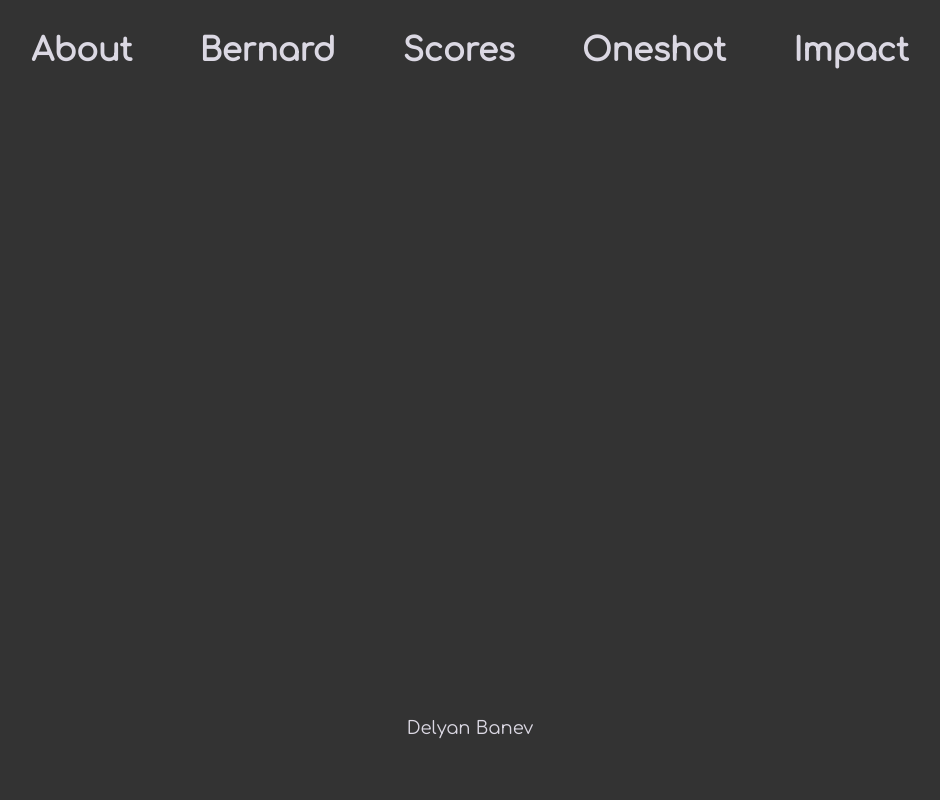
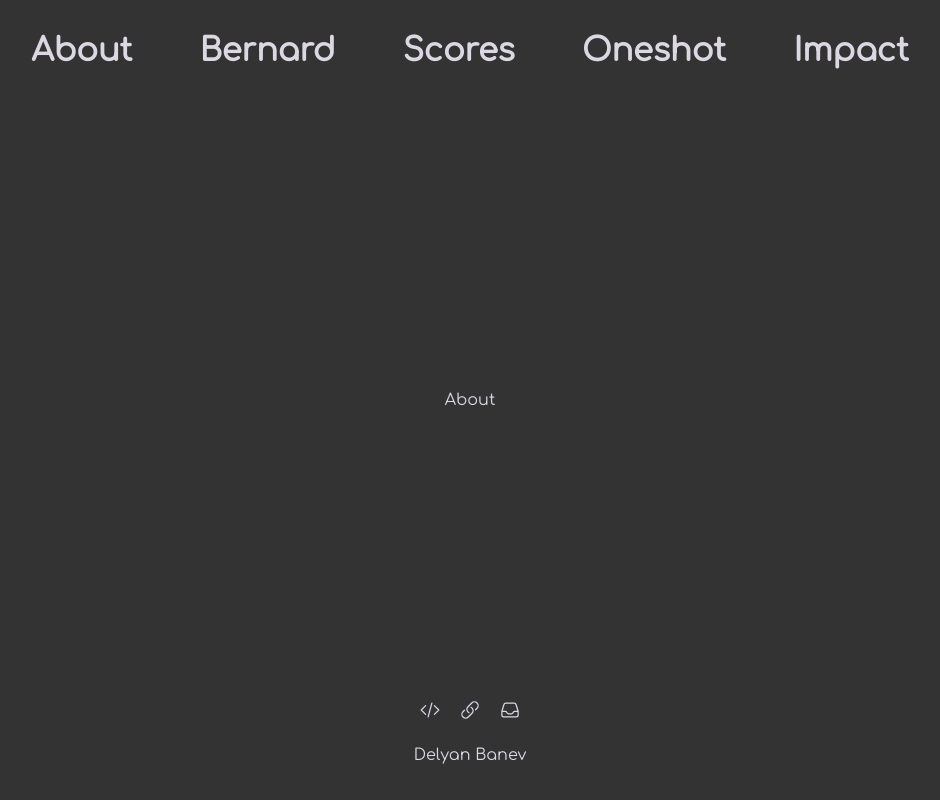
Before and after one commit to Delyanskiiii/HarshScores, a React (Create React App) app: page / in a window 1280 px wide. Shown: the whole page, without its empty margins (170-1110 px from the left). Built offline with nearby package versions, Linux system fonts and the light colour scheme; a web font is replaced by a local one.

Commit message:
Footer complete

```diff
--- a/package.json
+++ b/package.json
@@ -5,6 +5,7 @@
   "dependencies": {
     "@fontsource/chivo": "^4.5.11",
     "@fontsource/comfortaa": "^4.5.11",
+    "@heroicons/react": "^2.1.3",
     "@supabase/supabase-js": "^2.21.0",
     "@testing-library/jest-dom": "^5.16.5",
     "@testing-library/react": "^13.4.0",
@@ -13,8 +14,10 @@
     "@types/node": "^16.18.26",
     "@types/react": "^18.2.6",
     "@types/react-dom": "^18.2.4",
+    "heroicons": "^2.1.3",
     "react": "^18.2.0",
     "react-dom": "^18.2.0",
+    "react-router-dom": "^6.22.3",
     "react-scripts": "5.0.1",
     "supabase": "^1.57.3",
     "typescript": "^4.9.5",
--- a/src/App.css
+++ b/src/App.css
@@ -49,12 +49,25 @@
 .Footer {
     height: 100px;
     width: 100%;
-    /* background-color: blue; */
     display: flex;
-    justify-content: space-evenly;
+    flex-direction: column;
+}
+
+.FooterWrapper {
+    height: 30px;
+    width: 100%;
+    display: flex;
+    justify-content: center;
     font-family: "Comfortaa";
     color: #DBD8E3;
-    font-size: large;
+    font-size: medium;
+}
+
+.Icon {
+    height: 20px;
+    margin-left: 10px;
+    margin-right: 10px;
+    color: #DBD8E3;
 }
 
 .Wrapper {
--- a/src/App.tsx
+++ b/src/App.tsx
@@ -19,7 +19,7 @@ const App: React.FC = () => {
         Oneshot: "Oneshot",
       };
 
-      const [selectedContent, setSelectedContent] = useState(contentData.option1);
+      const [selectedContent, setSelectedContent] = useState(contentData.About);
 
       const handleContentChange = (value: string) => {
         setSelectedContent(contentData[value]);
--- a/src/components/Footer.tsx
+++ b/src/components/Footer.tsx
@@ -1,15 +1,31 @@
 import React from 'react';
+import { CodeBracketIcon, LinkIcon, InboxIcon } from '@heroicons/react/24/outline';
 
 interface ChildProps {
     Headline: string;
 }
 
 const Footer: React.FC<ChildProps> = ({ Headline }) => {
+    const mailtoLink = `mailto:delyanbanev@gmail.com`;
+
     return (
         <div className="Footer">
-            <p>
-                {Headline}
-            </p>
+            <div className="FooterWrapper">
+                <a href="https://github.com/Delyanskiiii" target="_blank">
+                    <CodeBracketIcon className="Icon" />
+                </a>
+                <a href="https://linkedin.com/in/delyan-banev-68893a231" target="_blank">
+                    <LinkIcon className="Icon" />
+                </a>
+                <a href={mailtoLink} target="_blank">
+                    <InboxIcon className="Icon" />
+                </a>
+            </div>
+            <div className="FooterWrapper">
+                <p>
+                    {Headline}
+                </p>
+            </div>
         </div>
     );
 }
```
Also changed, not shown: 1 other file (tests, documents, lock files or other folders).
